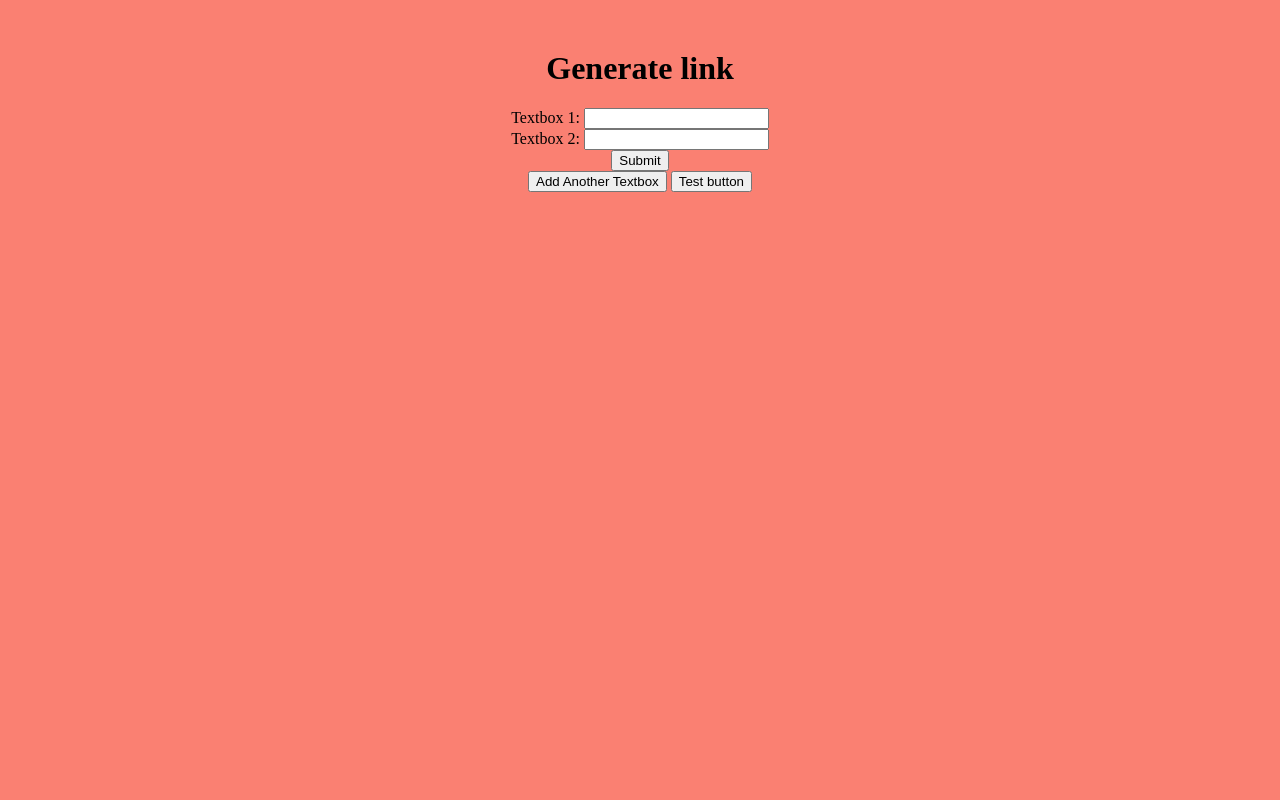
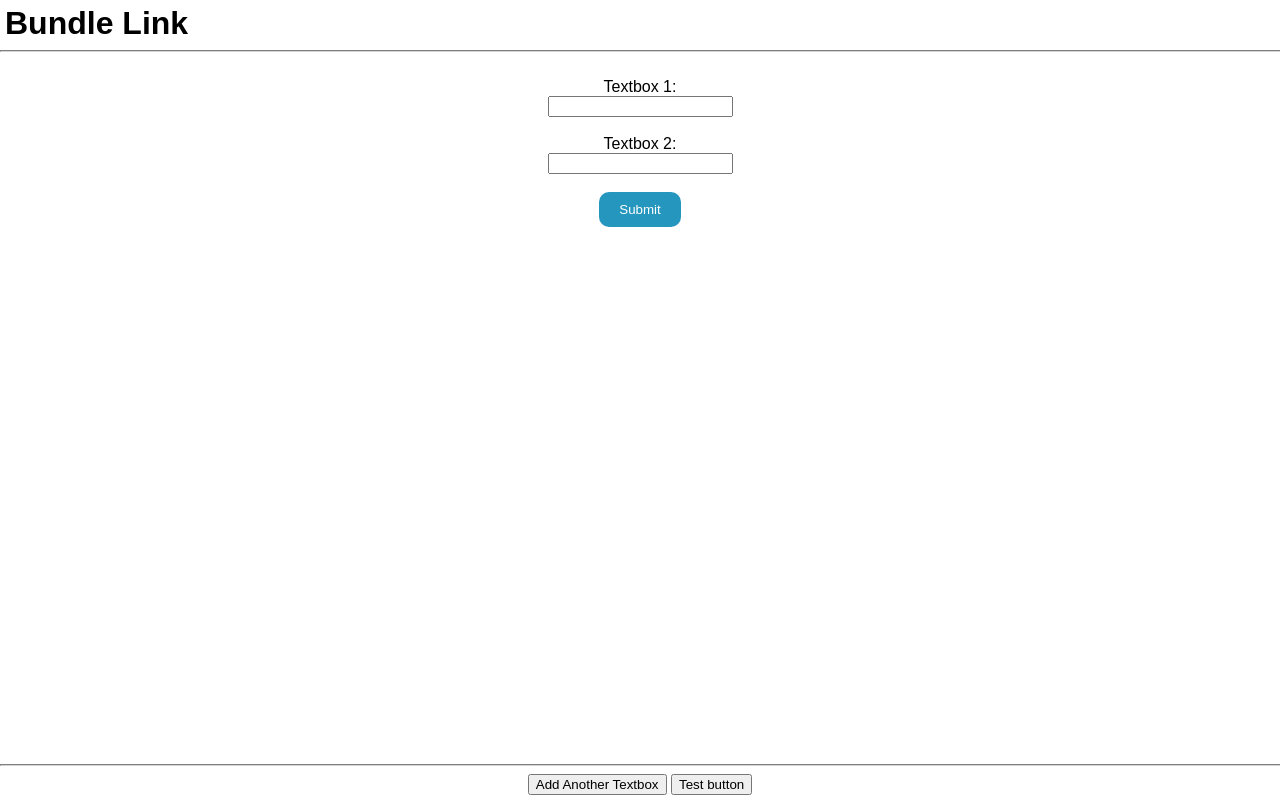
Before and after one commit to vincent-t-pham/LinkCat, a Flask app: page /makeLink in a window 1280 px wide. Run offline with Flask 3, Linux system fonts and the light colour scheme.

Commit message:
Front end stuff

```diff
--- a/templates/form.html
+++ b/templates/form.html
@@ -5,10 +5,16 @@
     <style>
         body {
             text-align: center;
+            margin: 0;
+            padding: 0;
+            font-family: 'Arial', sans-serif;
         }
 
         h1 {
-            margin-top: 50px;
+            margin-top: 5px;
+            margin-bottom: 5px;
+            margin-left: 5px;
+            text-align: left;
         }
 
         p {
@@ -21,25 +27,60 @@
             color: blue;
         }
         html{
-            min-height: 5em;
-            min-width:  10em;
-            background: salmon;
+            min-height: 23em;
+            min-width:  13.5em;
         }
+
+        #textboxContainer{
+            text-align: left;
+            flex: 1; /* Allow the container to take up available vertical space */
+            display: flex;
+            flex-direction: column;
+            justify-content: center; /* Vertically center the content */
+            align-items: center; /* Horizontally center the content */
+        }
+
+        .buttons{
+            position: absolute;
+            bottom: 5px;
+            left: 0;
+            width: 100%;
+        }
+
+        input[type="submit"] {
+            background-color: #2596be;
+            color: white;
+            border: none;
+            padding: 10px 20px;
+            cursor: pointer;
+            border-radius: 10px;
+            transition: background-color 0.3s;
+        }
+
+        input[type="submit"]:hover {
+            background-color: #87CEEB;
+        }
+
+
 
     </style>
 </head>
 <body>
-    <h1>Generate link</h1>
+    <h1>Bundle Link</h1>
+    <hr style="width: 100%; border-color: lightgrey; border-width: 1px">
+    <br>
         <form method="POST" action="/makeLink">
             <div id="textboxContainer">
                 <label for="textbox1">Textbox 1:</label>
                 <input type="text" id="textbox1" name="textbox1"><br>
                 <label for="textbox2">Textbox 2:</label>
                 <input type="text" id="textbox2" name="textbox2"><br>
-              </div>
-            <input type="submit" value="Submit">
+                <input type="submit" value="Submit">
+            </div>
         </form>
+
         <div class="buttons">
+            <hr style="width: 100%; border-color: lightgrey; border-width: 1px">
             <button id="select-generate-textbox">Add Another Textbox</button>
             <button id="test-button">Test button</button>
         </div>
```
Also changed, not shown: README.md.
